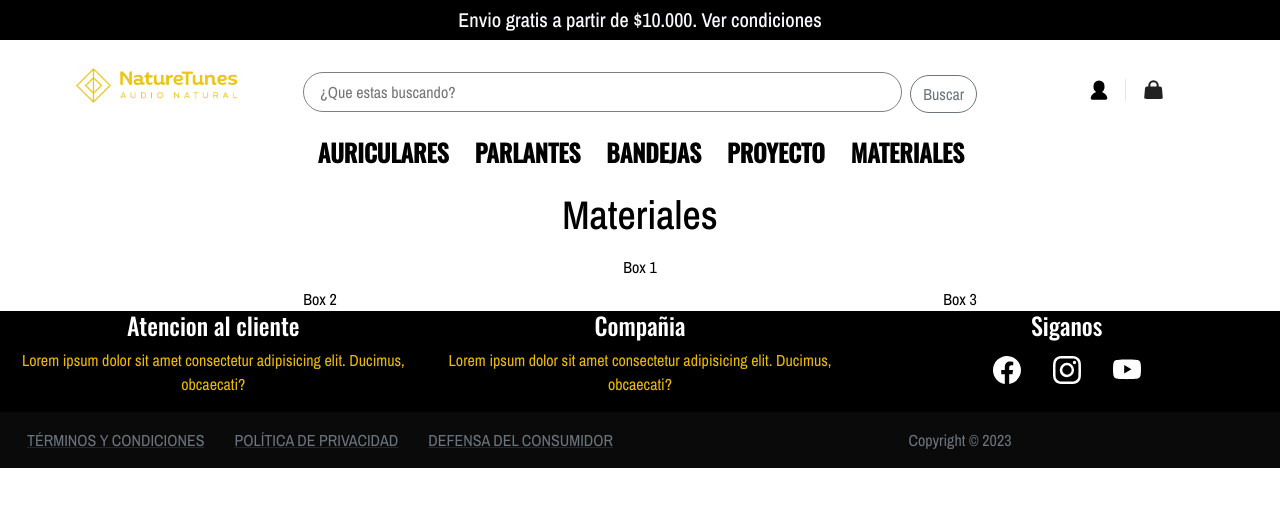
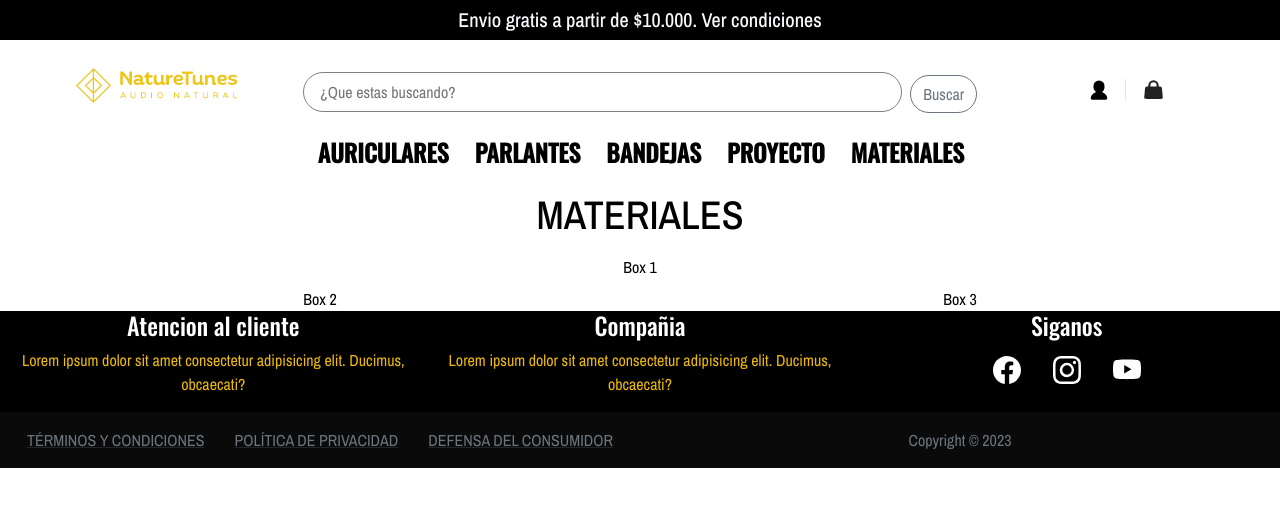
Before and after one commit to MaxiPrandi/NatureTunes, a React (Vite) app in the folder Front/: page /Productos/materiales in a window 1280 px wide. Shown: the top 506 px of the page. Built offline with nearby package versions, Linux system fonts and the light colour scheme.

Commit message:
hice secciones de productos

```diff
--- a/Front/src/Productos/bandejas.jsx
+++ b/Front/src/Productos/bandejas.jsx
@@ -12,7 +12,7 @@ const Bandejas = () => {
             <Container fluid className="contenedor">
 
                 <Row>
-                    <h1>Bandejas</h1>
+                    <h1>BANDEJAS</h1>
                 </Row>
                 <Row>
                     <Col md={12} className="box1 mt-2">Box 1</Col>
--- a/Front/src/Productos/materiales.jsx
+++ b/Front/src/Productos/materiales.jsx
@@ -12,7 +12,7 @@ const Materiales= () => {
             <Container fluid className="contenedor">
 
                 <Row>
-                    <h1>Materiales</h1>
+                    <h1>MATERIALES</h1>
                 </Row>
                 <Row>
                     <Col md={12} className="box1 mt-2">Box 1</Col>
```
